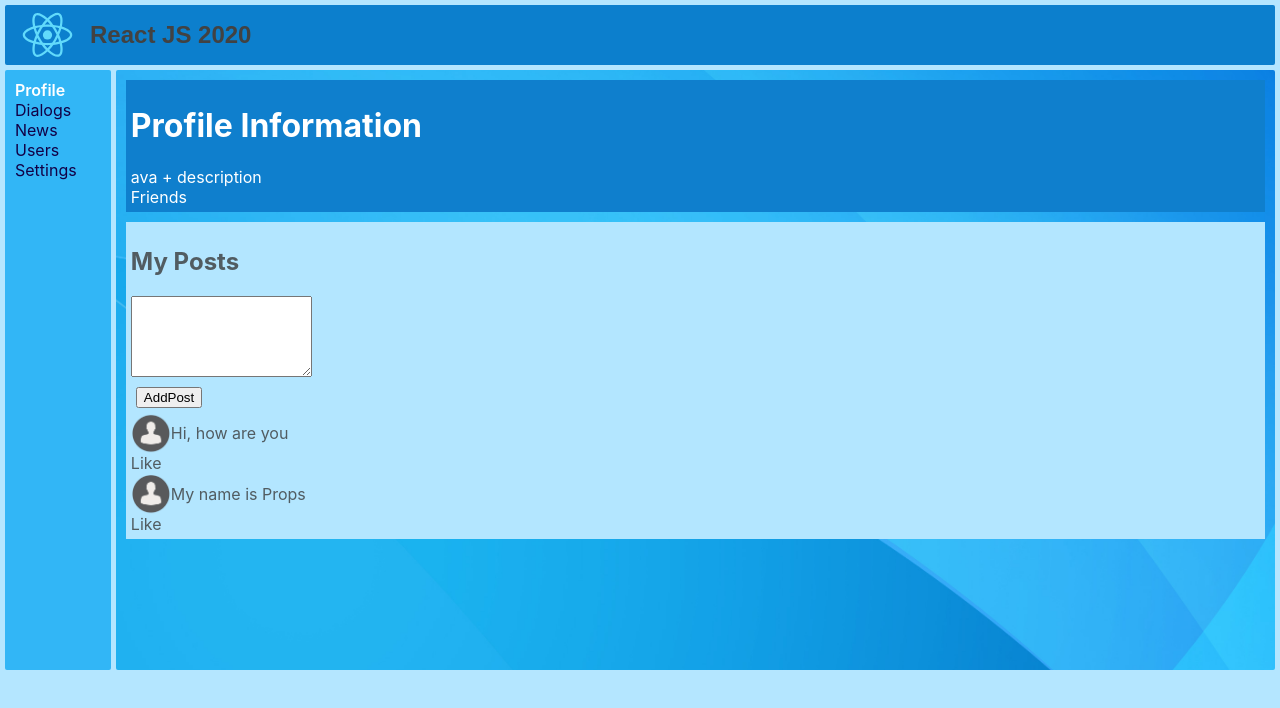
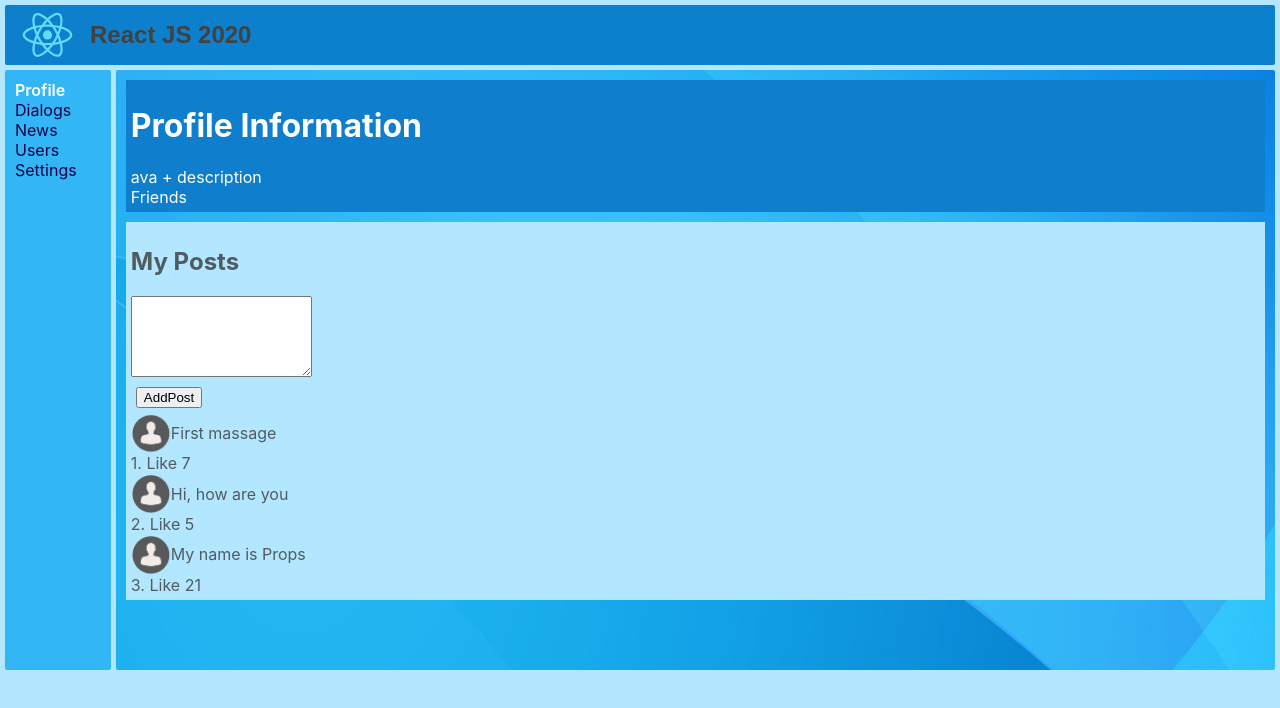
Before and after one commit to GriGoryanSyStem/ReactJS-Repeat, a React (Create React App) app in the folder reactapp/: page /profile in a window 1280 px wide. Shown: the top 708 px of the page. Built offline with nearby package versions, Linux system fonts and the light colour scheme.

Commit message:
24. Local Data, get Props from local object

```diff
--- a/reactapp/src/components/Dialogs/Dialogs.jsx
+++ b/reactapp/src/components/Dialogs/Dialogs.jsx
@@ -20,20 +20,32 @@ const Massage = (props) => {
 };
 
 const Dialogs = () => {
+    let dialogsData = [
+        {id: 1, name: 'Dina'},
+        {id: 1, name: 'Maria'},
+        {id: 1, name: 'Andrey'},
+        {id: 1, name: 'David'},
+        {id: 1, name: 'Jon'},
+    ];
+    let massagesData = [
+        {id: 1, massage: 'Hi'},
+        {id: 1, massage: 'How are you'},
+        {id: 1, massage: 'React'},
+    ];
     return (
         <div className={c.dialogs}>
             <div className={c.dialogsItem}>
-                <DialogItem name={'Dina'} id = "1"/>
-                <DialogItem name={'Maria'} id = "2"/>
-                <DialogItem name={'Andrey'} id = "3"/>
-                <DialogItem name={'David'} id = "4"/>
-                <DialogItem name={'Jon'} id = "5"/>
+                <DialogItem name={dialogsData[0].name} id={dialogsData[0].id}/>
+                <DialogItem name={dialogsData[1].name} id={dialogsData[1].id}/>
+                <DialogItem name={dialogsData[2].name} id={dialogsData[2].id}/>
+                <DialogItem name={dialogsData[3].name} id={dialogsData[3].id}/>
+                <DialogItem name={dialogsData[4].name} id={dialogsData[4].id}/>
             </div>
             <div className={c.massagesItem}>
-                <Massage massage = {'Hi'}/>
-                <Massage massage = {'How are you'}/>
-                <Massage massage = {'React'}/>
-        </div>
+                <Massage massage={massagesData[0].massage} id={massagesData[0].id}/>
+                <Massage massage={massagesData[1].massage} id={massagesData[1].id}/>
+                <Massage massage={massagesData[2].massage} id={massagesData[2].id}/>
+            </div>
         </div>
     )
 };
--- a/reactapp/src/components/NavBar/NavBar.jsx
+++ b/reactapp/src/components/NavBar/NavBar.jsx
@@ -2,7 +2,7 @@ import React from "react";
 import c from "./NavBar.module.css";
 import {NavLink} from "react-router-dom";
 
-const NavBar =() =>{
+const NavBar = () => {
     return (
         <div>
             <nav className={c.nav}>
--- a/reactapp/src/components/Profile/MyPost/MyPosts.jsx
+++ b/reactapp/src/components/Profile/MyPost/MyPosts.jsx
@@ -3,13 +3,21 @@ import Post from "./Post/Post";
 import c from "../Profile.module.css";
 
 const MyPosts = () => {
+    let postData = [
+        {id: 1, massage: 'First massage', likes: 7},
+        {id: 2, massage: 'Hi, how are you', likes: 5},
+        {id: 3, massage: 'My name is Props', likes: 21},
+    ];
     return (
         <div className={c.myPostCont}>
             <h2>My Posts</h2>
             <textarea name="text" cols="20" rows="5"/>
-            <div className={c.addPostBtn}><button>AddPost</button></div>
-            <Post massage='Hi, how are you'/>
-            <Post massage='My name is Props'/>
+            <div className={c.addPostBtn}>
+                <button>AddPost</button>
+            </div>
+            <Post id={postData[0].id} massage={postData[0].massage} likes={postData[0].likes}/>
+            <Post id={postData[1].id} massage={postData[1].massage} likes={postData[1].likes}/>
+            <Post id={postData[2].id} massage={postData[2].massage} likes={postData[2].likes}/>
         </div>
     )
 };
--- a/reactapp/src/components/Profile/MyPost/Post/Post.jsx
+++ b/reactapp/src/components/Profile/MyPost/Post/Post.jsx
@@ -9,7 +9,7 @@ const MyPosts = (props) => {
                 <img src={pic} alt=""/>
                 <span>{props.massage}</span>
             </div>
-            <div>Like</div>
+            <div>{`${props.id}. Like ${props.likes}`}</div>
         </div>
     )
 };
--- a/reactapp/src/components/Profile/PofileInfo/ProfileInfo.jsx
+++ b/reactapp/src/components/Profile/PofileInfo/ProfileInfo.jsx
@@ -1,10 +1,10 @@
 import React from "react";
 import c from "../Profile.module.css";
 
-const ProfileInfo =() => {
+const ProfileInfo = () => {
     return (
         <div className={c.profileInfo}>
-           <h1>Profile Information</h1>
+            <h1>Profile Information</h1>
 
             <div className={c.item}>
                 ava + description
--- a/reactapp/src/components/Profile/Profile.jsx
+++ b/reactapp/src/components/Profile/Profile.jsx
@@ -6,7 +6,7 @@ import ProfileInfo from "./PofileInfo/ProfileInfo";
 const Profile = () => {
     return (
         <div>
-            <div className={c.content} >
+            <div className={c.content}>
                 <ProfileInfo/>
                 <MyPosts/>
             </div>
```
